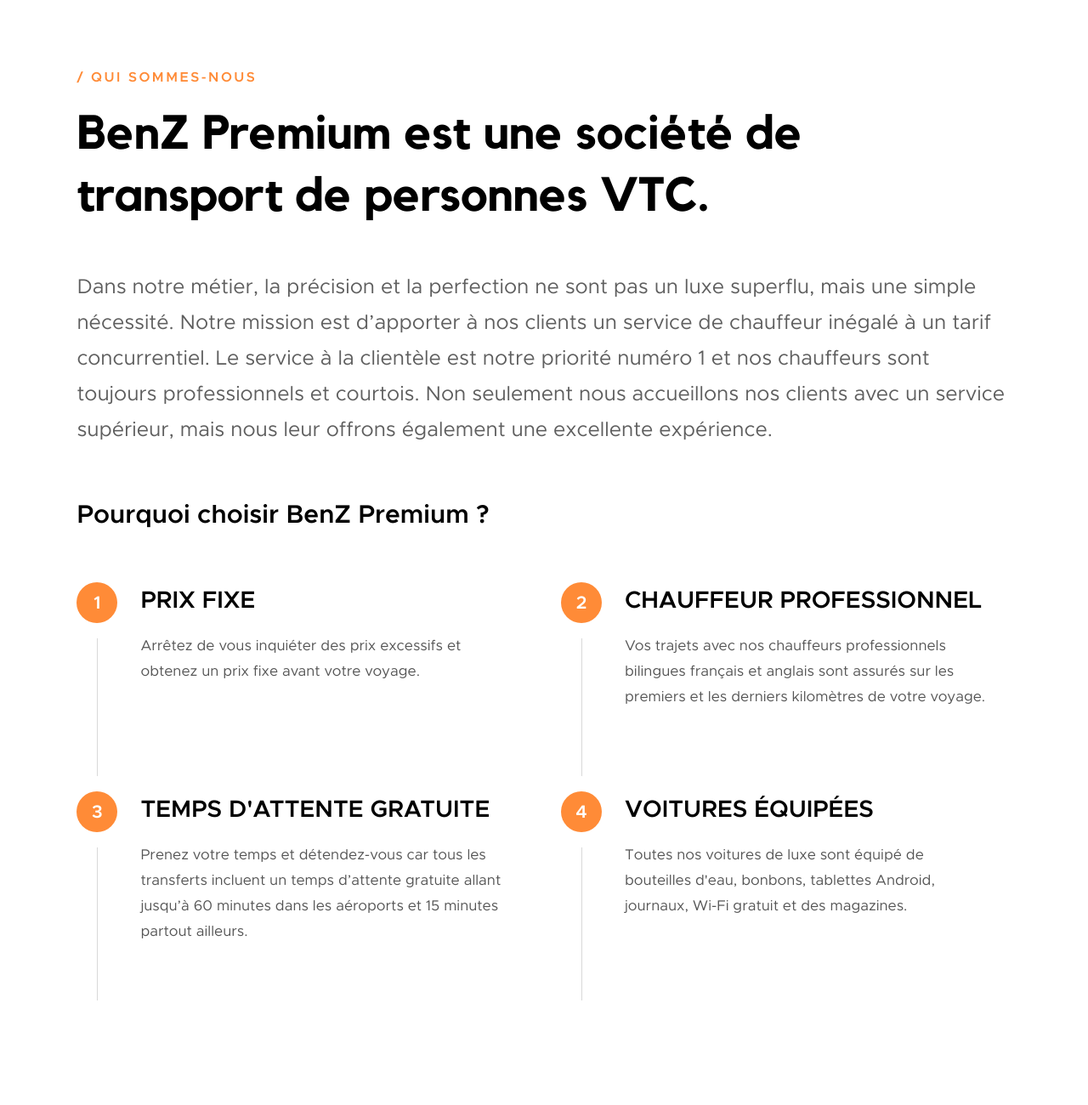
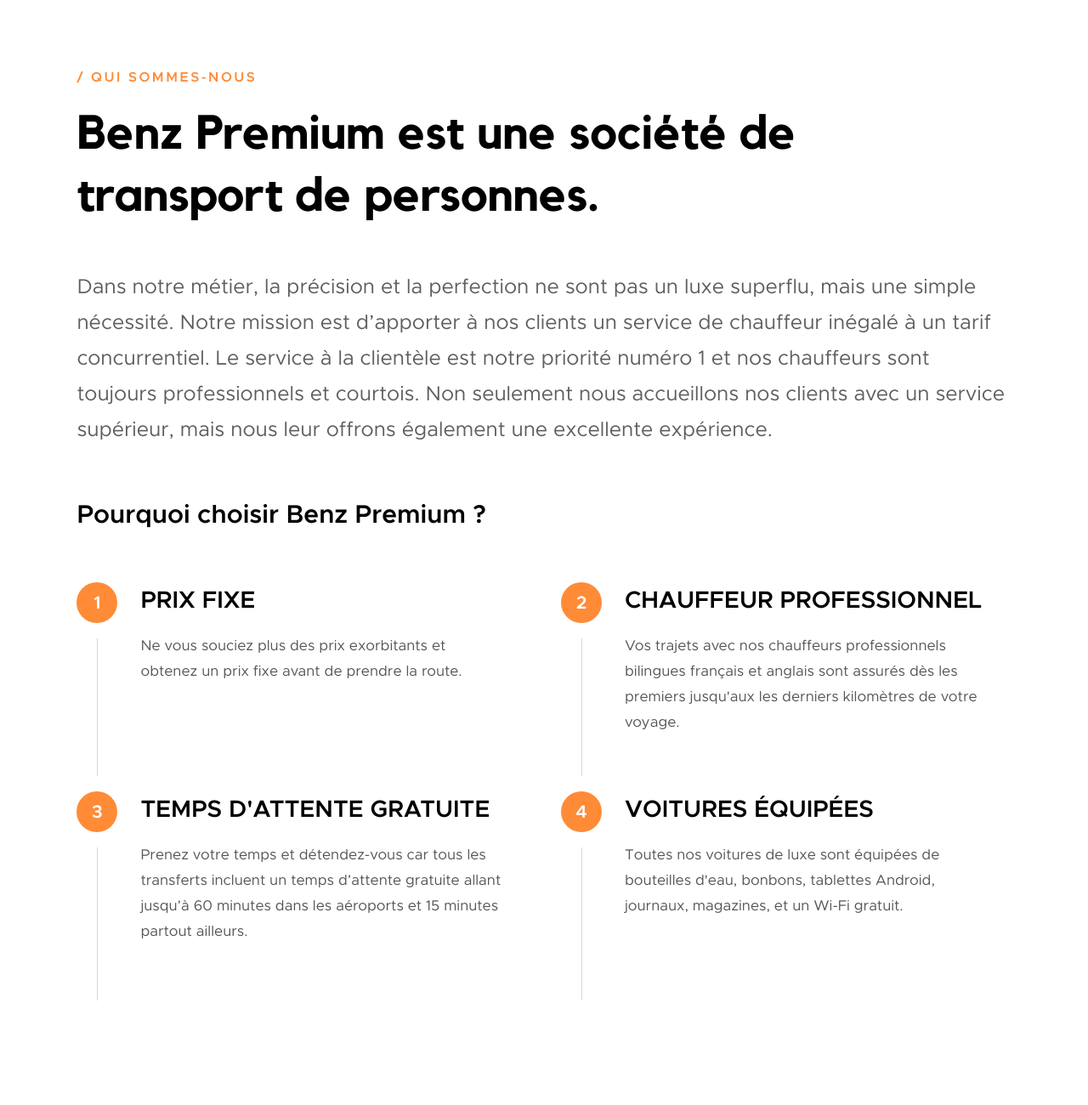
Before and after one commit to bezalielmarvel/benzpremium.github.io, a plain HTML site: page index.html in a window 1280 px wide. Shown: the part 900-2200 px from the top of the page at 85% size. Drawn offline with Linux system fonts and the light colour scheme; files whose address does not match are found by name.

Commit message:
quelques corrections.

```diff
--- a/index.html
+++ b/index.html
@@ -99,12 +99,12 @@
 
             <div class="row home-content__main">
                 <h1>
-                BenZ Premium, <br>
+                Benz Premium, <br>
                 votre chauffeur privé.
                 </h1>
 
                 <p>
-                Vos trajets compte pour nous. <br>
+                Vos trajets comptent pour nous. <br>
 
                 </p>
             </div> <!-- end home-content__main -->
@@ -148,7 +148,7 @@
         <div class="row section-header" data-aos="fade-up">
             <div class="col-full">
                 <h3 class="subhead">qui sommes-nous</h3>
-                <h1 class="display-1">BenZ Premium est une société de transport de personnes VTC.</h1>
+                <h1 class="display-1">Benz Premium est une société de transport de personnes.</h1>
             </div>
         </div> <!-- end section-header -->
 
@@ -160,7 +160,7 @@
 	Le service à la clientèle est notre priorité numéro 1 et nos chauffeurs sont toujours professionnels et courtois.
 	Non seulement nous accueillons nos clients avec un service supérieur, mais nous leur offrons également une excellente expérience.
                 </p>
-                <h2> Pourquoi choisir BenZ Premium ? </h2>
+                <h2> Pourquoi choisir Benz Premium ? </h2>
             </div>
         </div> <!-- end about-desc -->
 
@@ -176,7 +176,7 @@
                         <h4>PRIX FIXE</h4>
 
                         <p>
-                        Arrêtez de vous inquiéter des prix excessifs et obtenez un prix fixe avant votre voyage.
+                        Ne vous souciez plus des prix exorbitants et obtenez un prix fixe avant de prendre la route.
                         </p>
                     </div>
                 </div>
@@ -185,7 +185,7 @@
                         <h4>CHAUFFEUR PROFESSIONNEL</h4>
 
                         <p>
-                        Vos trajets avec nos chauffeurs professionnels bilingues français et anglais sont assurés sur les premiers et les derniers kilomètres de votre voyage.
+                        Vos trajets avec nos chauffeurs professionnels bilingues français et anglais sont assurés dès les premiers jusqu'aux les derniers kilomètres de votre voyage.
                         </p>
                     </div>
                 </div>
@@ -203,7 +203,7 @@
                         <h4>VOITURES ÉQUIPÉES</h4>
 
                         <p>
-                        Toutes nos voitures de luxe sont équipé de bouteilles d'eau, bonbons, tablettes Android, journaux, Wi-Fi gratuit et des magazines.
+                        Toutes nos voitures de luxe sont équipées de bouteilles d'eau, bonbons, tablettes Android, journaux, magazines, et un Wi-Fi gratuit.
                         </p>
                     </div>
                 </div>
@@ -603,7 +603,7 @@
         <div class="row section-header" data-aos="fade-up">
             <div class="col-full">
                 <h3 class="subhead subhead--light">CONTACTEZ-NOUS</h3>
-                <h1 class="display-1 display-1--light">Nos chauffeurs ont hâtent de vous accueillir.
+                <h1 class="display-1 display-1--light">Nos chauffeurs ont hâte de vous accueillir.
        			Demandez votre devis maintenant.</h1>
             </div>
         </div> <!-- end section-header -->
```
